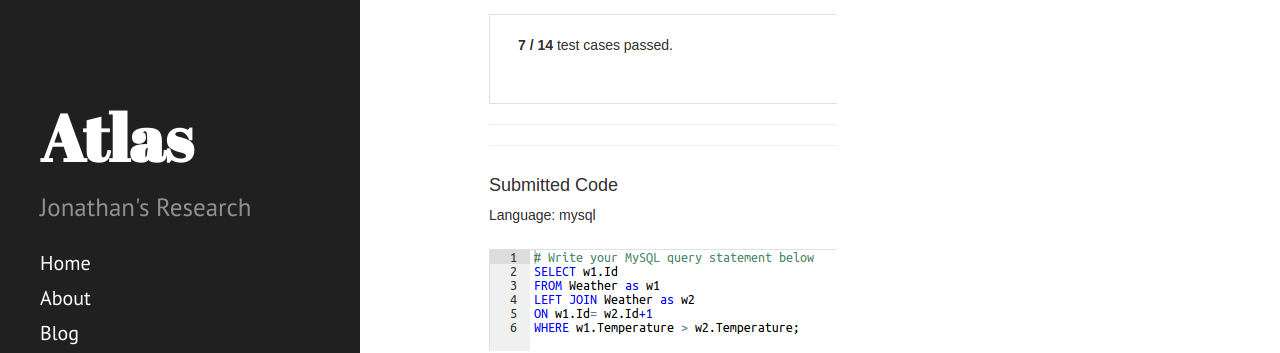
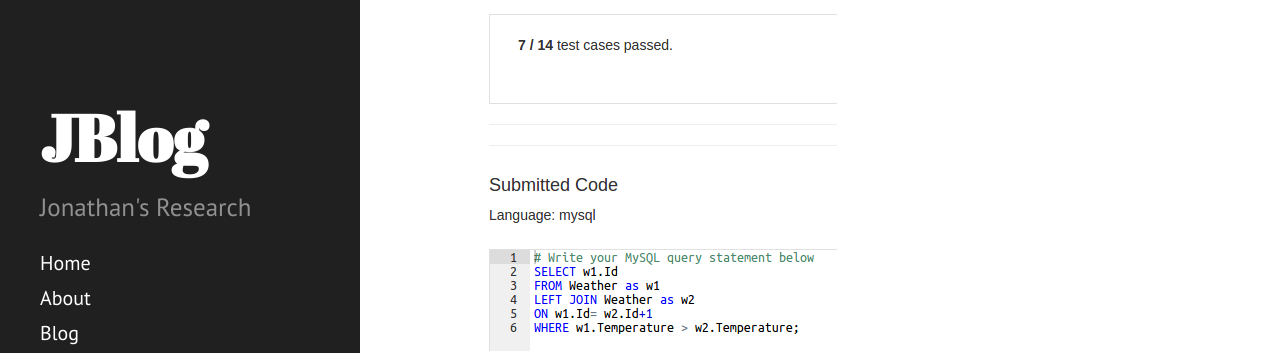
Before and after one commit to JonathanJohann/Research, a Jekyll site: the page built from index.html, in a window 1280 px wide. Shown: the part 404-757 px from the top of the page. Built offline with Jekyll 4.4.1, drawn with Linux system fonts in a browser that asks for light colours; Markdown is read by kramdown in place of the engine named in the settings; the list of posts is cut into pages by our own code.

Commit message:
Update _config.yml

```diff
--- a/_config.yml
+++ b/_config.yml
@@ -7,7 +7,7 @@ permalink:        pretty
 #relative_permalinks: true
 
 # Setup
-title:            Atlas
+title:            JBlog
 tagline:          ''
 description:      "Jonathan's Research"
 url:              https://jonathanjohann.github.io/Research/
```
